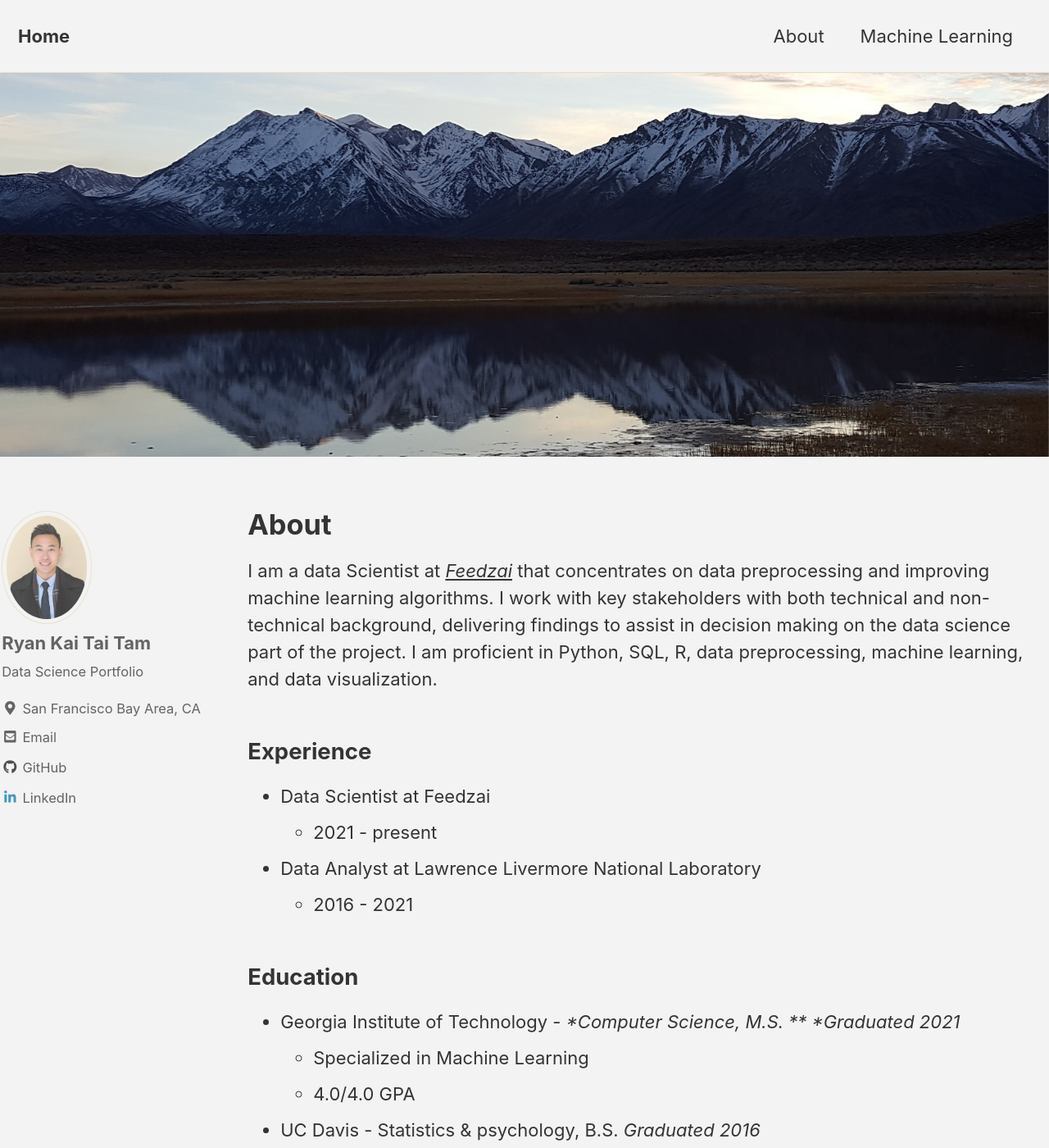
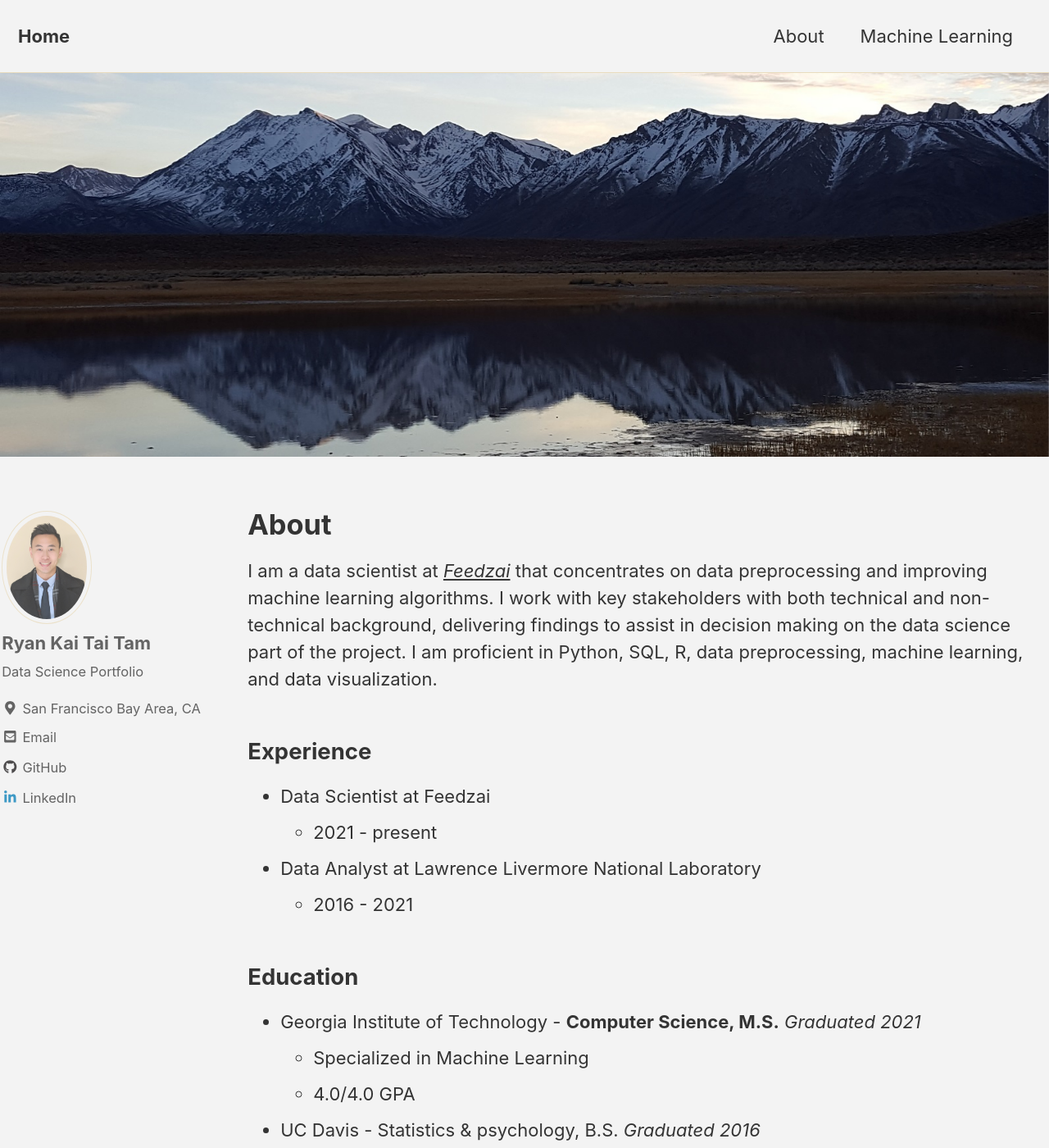
Before and after one commit to ryan-kttam/ryan-kttam.github.io, a Jekyll site: the page built from _pages/about.md, in a window 1280 px wide and 1400 px high. Shown: the whole window at 82% size. Built offline with Jekyll 4.4.1, drawn with Linux system fonts in a browser that asks for light colours; cached includes are drawn as plain includes; nearby versions of some CDN libraries.

Commit message:
update profile

```diff
--- a/_pages/about.md
+++ b/_pages/about.md
@@ -7,7 +7,7 @@
   image: "/images/mm1.jpg"
 ---
 
-I am a data Scientist at *[Feedzai](https://feedzai.com/)* that concentrates on data preprocessing and improving machine learning algorithms. I work with key stakeholders with both technical and non-technical background, delivering findings to assist in decision making on the data science part of the project. I am proficient in Python, SQL, R, data preprocessing, machine learning, and data visualization.
+I am a data scientist at *[Feedzai](https://feedzai.com/)* that concentrates on data preprocessing and improving machine learning algorithms. I work with key stakeholders with both technical and non-technical background, delivering findings to assist in decision making on the data science part of the project. I am proficient in Python, SQL, R, data preprocessing, machine learning, and data visualization.
 
 ## Experience
 
@@ -17,7 +17,7 @@
     * 2016 - 2021
 
 ## Education
-  * Georgia Institute of Technology - **Computer Science, M.S. **     *Graduated 2021*
+  * Georgia Institute of Technology - **Computer Science, M.S.**     *Graduated 2021*
     * Specialized in Machine Learning
     * 4.0/4.0 GPA
   * UC Davis - Statistics & psychology, B.S. *Graduated 2016*
```
